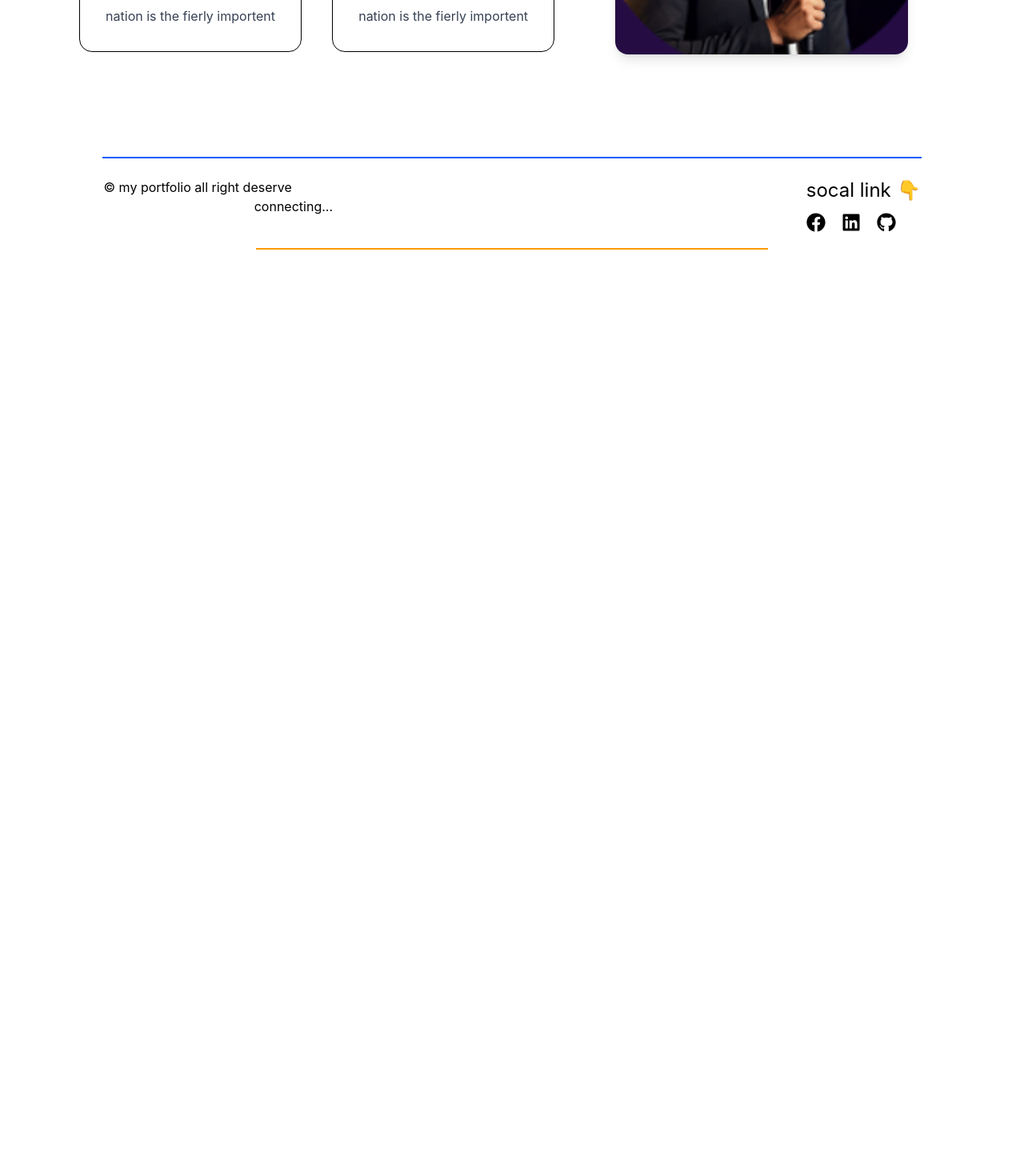
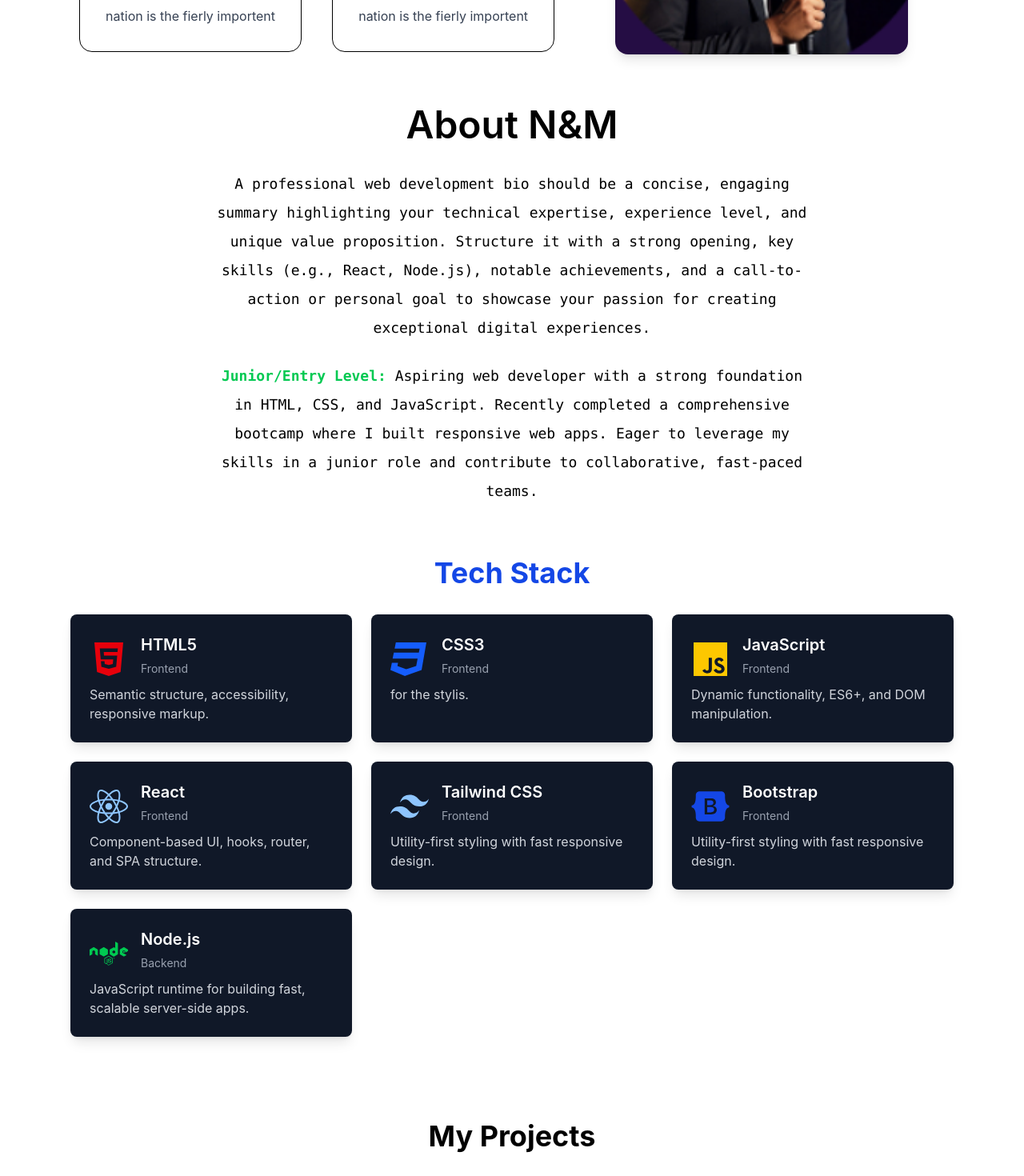
Before and after one commit to naimweb/motion, a React (Vite) app: page / in a window 1280 px wide. Shown: the part 1120-2590 px from the top of the page at 80% size. Before the commit the page ends 1452 px from the top, so only its background shows below. Built offline with nearby package versions, Linux system fonts and the light colour scheme.

Commit message:
refactor:home page

```diff
--- a/src/Components/pages/About/Biography.jsx
+++ b/src/Components/pages/About/Biography.jsx
@@ -4,15 +4,16 @@ function Biography() {
   return (
     <section className="py-10 px-4">
 
+
       {/* Heading */}
       <h1 className="text-center font-semibold
-                     text-2xl sm:text-3xl md:text-4xl lg:text-5xl">
+                     text-2xl sm:text-3xl md:text-4xl lg:text-5xl mt-6">
         About N&M
       </h1>
 
       {/* Content */}
       <div className="w-[90%] md:w-[80%] lg:w-[60%] m-auto leading-relaxed md:leading-loose
-text-center mt-6 text-sm sm:text-base md:text-lg font-mono">
+text-center mt-8 text-sm sm:text-base md:text-lg font-mono ">
 
         <p>
           A professional web development bio should be a concise, engaging summary highlighting your technical expertise, experience level, and unique value proposition. Structure it with a strong opening, key skills (e.g., React, Node.js), notable achievements, and a call-to-action or personal goal to showcase your passion for creating exceptional digital experiences.
--- a/src/Components/pages/About/Education.jsx
+++ b/src/Components/pages/About/Education.jsx
@@ -54,7 +54,7 @@ function Education() {
         </div>
       </div>
 
-     <Footer />
+    <Footer />
     </section>
     </>
 
--- a/src/Components/pages/About/Skill.jsx
+++ b/src/Components/pages/About/Skill.jsx
@@ -58,8 +58,8 @@ const techStack = [
 
 
   return (
-    <div className="max-w-6xl mx-auto p-6">
-      <h1 className="text-4xl font-bold mb-8 text-center text-white">Tech Stack</h1>
+    <div className="max-w-6xl mx-auto p-6 ">
+      <h1 className="text-4xl font-bold mb-8 text-center text-blue-700">Tech Stack</h1>
       <div className="grid gap-6 sm:grid-cols-2 md:grid-cols-3">
         {techStack.map(({ icon,name, type, description}) => (
           <div
--- a/src/Components/pages/Home/Home.jsx
+++ b/src/Components/pages/Home/Home.jsx
@@ -2,6 +2,13 @@ import React from 'react'
 import NameInfo from './nameInfo'
 import Header from './Header'
 import Footer from '../footer/Footer'
+import PicAbout from '../About/picAbout'
+import Service from '../Service/Service'
+import Project from '../Project/ProjectLive'
+import Contact from "../Contact/Contact"
+import Skill from '../About/Skill'
+import Biography from '../About/Biography'
+
 
 
 function Home() {
@@ -10,7 +17,12 @@ function Home() {
             <NameInfo />
             {/* Header */}
             <Header />
-            <Footer />
+            <Biography />
+
+           <Skill />
+            <Project />
+           <Contact />
+
 
      </>
   )
```
